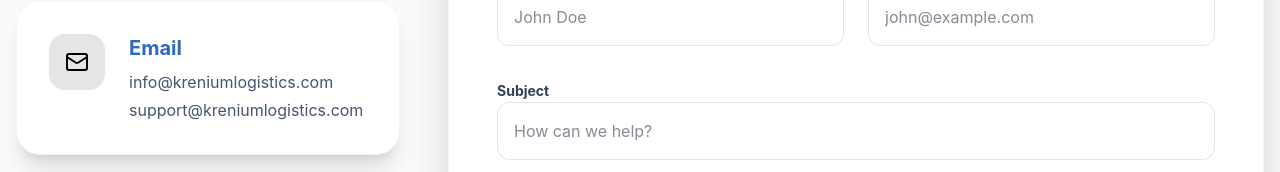
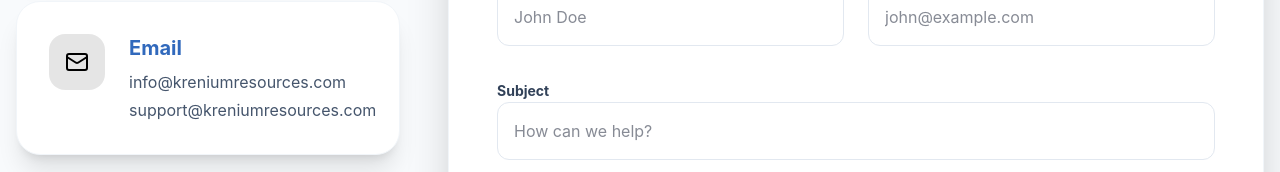
Before and after one commit to JustOneDaniel11/krenium, a React (Vite) app: page /contact in a window 1280 px wide. Shown: the part 617-789 px from the top of the page. Built offline with nearby package versions, Linux system fonts and the light colour scheme; no server answers; the database is empty.

Commit message:
fix(domain): Update website domain to kreniumresources.com
Updates the domain name used across various files, including robots.txt, sitemap.xml, and SEO metadata in React components. This ensures all references point to the correct new domain.

```diff
--- a/src/pages/About.tsx
+++ b/src/pages/About.tsx
@@ -21,7 +21,7 @@
       "@type": "Organization",
       "name": "Krenium Logistics and Oil Resources Limited",
       "description": "Trusted logistics in Lagos, providing moving services and truck rentals.",
-      "url": "https://kreniumlogistics.com/about"
+      "url": "https://www.kreniumresources.com/about"
     }
   };
 
@@ -30,7 +30,7 @@
       <SEO
         title="About Krenium Logistics and Oil Resources Limited | Trusted Logistics in Lagos"
         description="Learn about Krenium Logistics and Oil Resources Limited, your trusted partner for logistics in Lagos, truck rentals, and moving services."
-        canonicalUrl="https://kreniumlogistics.com/about"
+        canonicalUrl="https://www.kreniumresources.com/about"
         schema={schema}
       />
       {/* 1. Hero Section */}
--- a/src/pages/Contact.tsx
+++ b/src/pages/Contact.tsx
@@ -44,7 +44,7 @@
       <SEO
         title="Contact Krenium Logistics | Logistics Company in Lagos"
         description="Contact Krenium Logistics and Oil Resources Limited for reliable logistics in Lagos, truck rentals, and moving services."
-        canonicalUrl="https://kreniumlogistics.com/contact"
+        canonicalUrl="https://www.kreniumresources.com/contact"
       />
       {/* Header */}
       <section className="bg-primary py-20 px-4 text-white text-center">
@@ -71,8 +71,8 @@
               <div className="bg-secondary/10 p-4 rounded-2xl text-secondary"><Mail size={24} /></div>
               <div>
                 <h3 className="text-xl font-bold text-primary mb-2">Email</h3>
-                <p className="text-slate-600 mb-1">info@kreniumlogistics.com</p>
-                <p className="text-slate-600">support@kreniumlogistics.com</p>
+                <p className="text-slate-600 mb-1">info@kreniumresources.com</p>
+                <p className="text-slate-600">support@kreniumresources.com</p>
               </div>
             </div>
 
--- a/src/pages/Home.tsx
+++ b/src/pages/Home.tsx
@@ -25,7 +25,7 @@
       "addressLocality": "Lagos",
       "addressCountry": "NG"
     },
-    "url": "https://kreniumlogistics.com"
+    "url": "https://www.kreniumresources.com"
   };
 
   return (
@@ -33,7 +33,7 @@
       <SEO
         title="Krenium Logistics and Oil Resources Limited | Logistics in Lagos & Truck Rentals"
         description="Krenium Logistics and Oil Resources Limited provides top-tier logistics in Lagos, affordable truck rentals, and reliable moving services."
-        canonicalUrl="https://kreniumlogistics.com/"
+        canonicalUrl="https://www.kreniumresources.com/"
         schema={schema}
       />
       {/* Hero Section */}
--- a/src/pages/Quote.tsx
+++ b/src/pages/Quote.tsx
@@ -109,7 +109,7 @@
       <SEO
         title="Get a Quote – Krenium Logistics & Truck Rentals in Lagos"
         description="Request a free quote for logistics in Lagos, truck rentals, and moving services from Krenium Logistics and Oil Resources Limited."
-        canonicalUrl="https://kreniumlogistics.com/get-quote"
+        canonicalUrl="https://www.kreniumresources.com/get-quote"
       />
       {/* Header */}
       <section className="bg-primary py-24 px-4 text-white text-center relative overflow-hidden">
```
Also changed, not shown: public/robots.txt, vercel.json (added), 2 other files (tests, documents, lock files or other folders).
